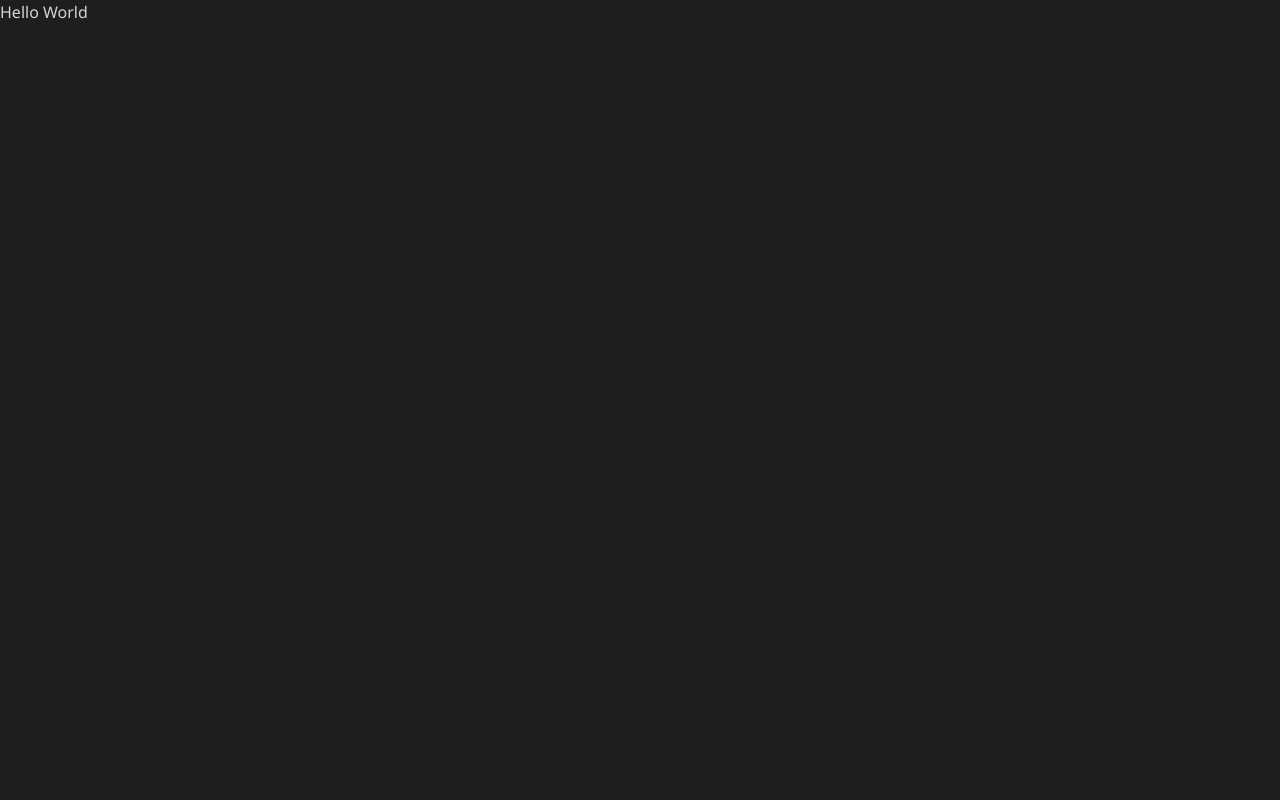
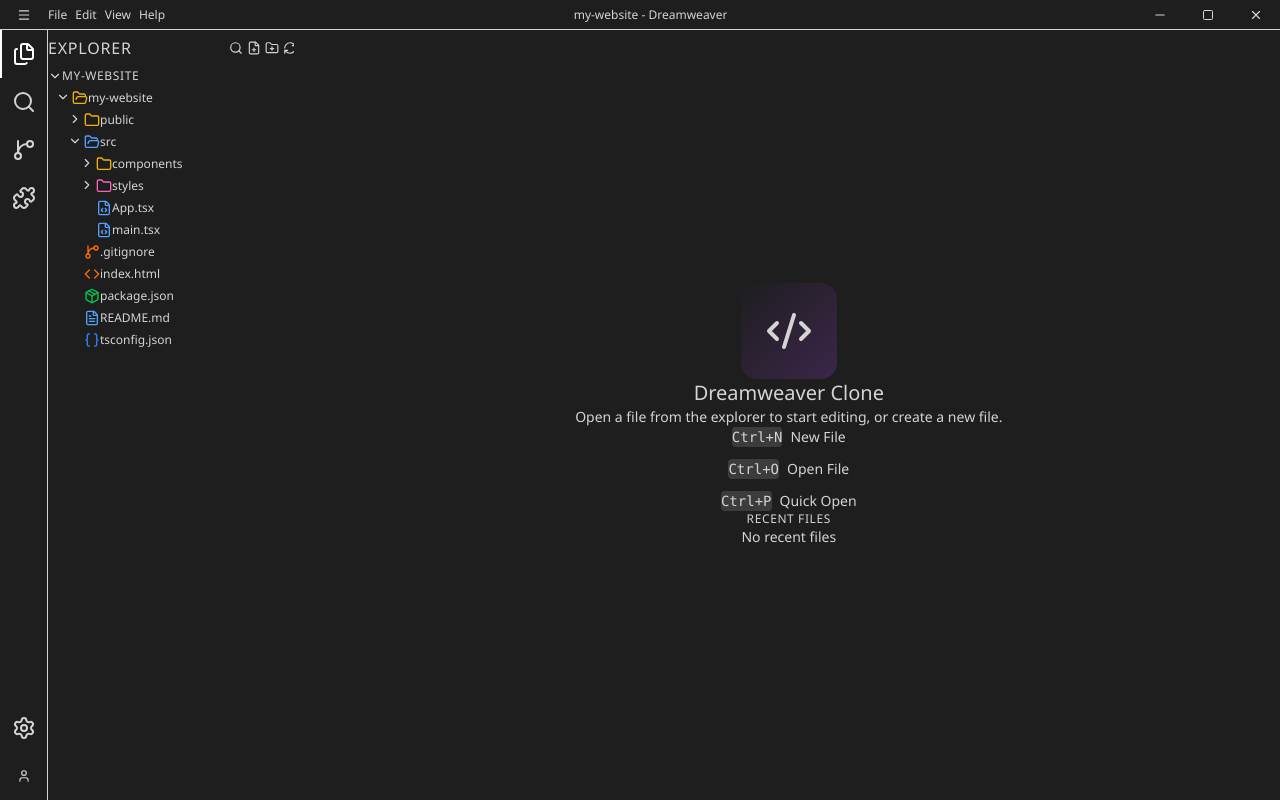
Before and after one commit to StevenGabule/web-adobe-dreamweaver, a React (Vite) app: page / in a window 1280 px wide. Built offline with nearby package versions, Linux system fonts and the light colour scheme.

Commit message:
feat: phase 1 complete

```diff
--- a/src/App.tsx
+++ b/src/App.tsx
@@ -1,8 +1,15 @@
-export default function App() {
+import type React from 'react';
+import { Provider } from 'react-redux';
+import { store } from './app/store';
+import MainLayout from './components/layout/MainLayout';
+
+const App: React.FC = () => {
 
   return (
-    <>
-      <h2>Hello World</h2>
-    </>
+    <Provider store={store}>
+      <MainLayout />
+    </Provider>
   )
 }
+
+export default App;
--- /dev/null
+++ b/src/components/layout/MainLayout.tsx
@@ -0,0 +1,132 @@
+import React from 'react'
+import { Panel, PanelGroup, PanelResizeHandle } from 'react-resizable-panels'
+import { useAppSelector } from '../../hook/useRedux'
+import TitleBar from './TitleBar'
+import ActivityBar from './ActivityBar'
+import Sidebar from './Sidebar'
+import EditorPane from '../../features/editor/EditorPane'
+
+const ResizeHandle: React.FC<{ direction?: 'horizontal' | 'vertical' }> = ({ direction = 'horizontal' }) => (
+	<PanelResizeHandle
+		className={`group relative ${direction === 'horizontal' ? 'w-1 hover:w-1' : 'h-1 hover:h-1'} bg-transparent hover:bg-accent/50 transition-colors duration-150`}>
+		<div
+			className={`
+				absolute bg-panel-border group-hover:bg-accent transition-colors duration-150
+				${direction === 'horizontal' ? 'left-0 top-0 bottom-0 w-px' : 'top-0 left-0 right-0 h-px'}`}
+		/>
+	</PanelResizeHandle>
+)
+
+const MainLayout: React.FC = () => {
+	const { isSidebarCollapsed, isPanelCollapsed } = useAppSelector(state => state.workspace)
+
+	return (
+		<div className='flex flex-col w-screen h-screen overflow-hidden bg-editor-bg'>
+			{/* Title Bar */}
+			<TitleBar />
+
+			{/* Main Content Area */}
+			<div className="flex flex-1 overflow-hidden">
+				{/* Activity Bar */}
+				<ActivityBar />
+
+				{/* Main Panel Group */}
+				<PanelGroup direction='horizontal' className='flex-1'>
+					{!isSidebarCollapsed && (
+						<>
+							<Panel defaultSize={20} minSize={15} maxSize={40} className='bg-sidebar-bg'>
+								<Sidebar />
+							</Panel>
+							<ResizeHandle direction='horizontal' />
+						</>
+					)}
+
+					{/* Editor Area */}
+					<Panel defaultSize={isSidebarCollapsed ? 100 : 80} minSize={30}>
+						<PanelGroup direction='vertical'>
+							{/* Editor */}
+							<Panel defaultSize={isPanelCollapsed ? 100 : 70} minSize={30}>
+								<EditorPane />
+							</Panel>
+
+							{/* Bottom Panel (Terminal, Problems, etc.) */}
+							{!isPanelCollapsed && (
+								<>
+									<ResizeHandle direction='vertical' />
+									<Panel defaultSize={30} minSize={10} maxSize={50}>
+										<BottomPanel />
+									</Panel>
+								</>
+							)}
+						</PanelGroup>
+					</Panel>
+				</PanelGroup>
+			</div>
+		</div>
+	)
+}
+
+const BottomPanel: React.FC = () => {
+	const [activeTab, setActiveTab] = React.useState<'problems' | 'output' | 'terminal' | 'debug'>('terminal');
+
+	const tabs = [
+		{ id: 'problems' as const, label: 'Problems', count: 0 },
+		{ id: 'output' as const, label: 'Output' },
+		{ id: 'terminal' as const, label: 'Terminal' },
+		{ id: 'debug' as const, label: 'Debug' },
+	]
+
+	return (
+		<div className='flex flex-col h-full border-t bg-panel-bg border-panel-border'>
+			{/* Panel Header */}
+			<div className="flex items-center px-2 border-b border-panel-border h-8.75">
+				<div className="flex items-center gap-0">
+					{tabs.map((tab) => (
+						<button
+							key={tab.id}
+							onClick={() => setActiveTab(tab.id)}
+							className={`px-3 py-1.5 text-xs uppercase tracking-wider border-b-2 transition-colors ${activeTab === tab.id ? 'text-editor-fg border-accent' : 'text-sidebar-fg/50 border-transparent hover:text-sidebar-fg'}`}
+						>
+							{tab.label}
+							{tab.count !== undefined && (
+								<span className='mb-1.5 px-1.5 py-0.5 bg-panel-border rounded-full text-xxs'>
+									{tab.count}
+								</span>
+							)}
+						</button>
+					))}
+				</div>
+			</div>
+
+			{/* Panel Content */}
+			<div className="flex-1 p-2 overflow-auto font-mono text-xs">
+				{activeTab === 'terminal' && (
+					<div className='text-success'>
+						<p>Welcome to Dreamweaver Clone terminal</p>
+						<p className="text-sidebar-fg/50">$ _</p>
+					</div>
+				)}
+
+				{activeTab === 'problems' && (
+					<div className='py-8 text-center text-sidebar-fg/50'>
+						No problems detected
+					</div>
+				)}
+
+				{activeTab === 'output' && (
+					<div className='py-8 text-center text-sidebar-fg/50'>
+						No output
+					</div>
+				)}
+
+				{activeTab === 'debug' && (
+					<div className='py-8 text-center text-sidebar-fg/50'>
+						Debug console is empty
+					</div>
+				)}
+			</div>
+		</div>
+	)
+}
+
+export default MainLayout
--- a/src/components/layout/TitleBar.tsx
+++ b/src/components/layout/TitleBar.tsx
@@ -17,7 +17,7 @@
 		parts.push(currentProject.name)
 	}
 
-	parts.push('Dreamweaver clone')
+	parts.push('Dreamweaver')
 
 	const title = parts.join(' - ');
 
@@ -41,36 +41,22 @@
 	];
 
 	return (
-		<div className='
-      flex items-center h-7.5
-      bg-titlebar-bg
-      border-b border-panel-border
-      select-none
-      app-drag'>
+		<div className='flex items-center h-7.5 bg-titlebar-bg border-b border-panel-border select-none app-drag'>
 			{/* Menu Button (for when in browser) */}
 			<button className='flex items-center justify-center w-12 h-full hover:bg-hover app-no-drag'>
 				<Menu size={14} className='text-sidebar-fg/70' />
 			</button>
 
 			{/* Menu Items */}
-			<div className="flex items-center gap-0 app-no-drag">
+			<div className="flex items-center gap-2 app-no-drag">
 				{menuItems.map((menu) => (
 					<div key={menu.label} className='relative group'>
 						<button className='px-3 h-7.5 text-xs text-sidebar-fg/90 hover:bg-hover'>{menu.label}</button>
 
 						{/* Dropdown (simple hover implementation) */}
-						<div className='
-              hidden group-hover:block
-              absolute top-full left-0 z-50
-              min-w-50 py-1
-              bg-[#3c3c3c] border border-[#454545]
-              shadow-xl rounded-b-md
-							'>
+						<div className='hidden group-hover:block absolute top-full left-0 z-50 min-w-50 py-1 bg-[#3c3c3c] border border-[#454545] shadow-xl rounded-b-md'>
 							{menu.items.map((item, idx) => (
-								<button key={idx} className='
-                    w-full px-4 py-1.5 text-left text-xs
-                    text-editor-fg hover:bg-accent
-									'>
+								<button key={idx} className='w-full px-4 py-1.5 text-left text-xs text-editor-fg hover:bg-red'>
 									{item}
 								</button>
 							))}
--- a/src/features/editor/EditorPane.tsx
+++ b/src/features/editor/EditorPane.tsx
@@ -1,5 +1,148 @@
+import type React from 'react';
 import { useAppDispatch, useAppSelector } from '../../hook/useRedux';
+import { Code2, Columns, FileCode } from 'lucide-react';
+import { setSplitView } from './editorSlice';
+import EditorTabs from './EditorTabs';
+import MonacoEditor from './MonacoEditor';
+import EditorStatusBar from './EditorStatusBar';
 
-export default function EditorPane() {
-	const dispatch = useAppDispatch()
+const EditorPane: React.FC = () => {
+	const dispatch = useAppDispatch();
+	const { openFiles, activeFileId, splitMode, secondaryActiveFileId } = useAppSelector(state => state.editor)
+
+	// Empty state when no files are open
+	if (openFiles.length === 0) {
+		return (
+			<div className='flex flex-col h-full bg-editor-bg'>
+				<div className="flex items-center justify-center flex-1">
+					<div className="text-center">
+						<div className="flex justify-center mb-6">
+							<div className="flex items-center justify-center w-24 h-24 rounded-2xl bg-linear-to-br from-accent/20 to-purple-500/20">
+								<Code2 size={48} className='text-accent/50' />
+							</div>
+						</div>
+						<h2 className="mb-2 text-xl font-light text-editor-fg/70">
+							Dreamweaver Clone
+						</h2>
+						<p className="max-w-md mb-8 text-sm text-sidebar-fg/50">
+							Open a file from the explorer to start editing, or create a new file.
+						</p>
+
+						{/* Quick Actions */}
+						<div className="flex flex-col items-center gap-3 text-sm">
+							<div className="flex items-center gap-2 text-sidebar-fg/50">
+								<span className="px-2 py-0.5 bg-[#3c3c3c] rounded text-xxs font-mono">
+									Ctrl+N
+								</span>
+								<span>New File</span>
+							</div>
+
+							<div className="flex items-center gap-2 text-sidebar-fg/50">
+								<span className="px-2 py-0.5 bg-[#3c3c3c] rounded text-xxs font-mono">
+									Ctrl+O
+								</span>
+								<span>Open File</span>
+							</div>
+
+							<div className="flex items-center gap-2 text-sidebar-fg/50">
+								<span className="px-2 py-0.5 bg-[#3c3c3c] rounded text-xxs font-mono">
+									Ctrl+P
+								</span>
+								<span>Quick Open</span>
+							</div>
+						</div>
+
+						{/* Recent Files Section (placeholder) */}
+						<div className="mt-10">
+							<h3 className="mb-3 text-xs font-medium tracking-wider uppercase text-sidebar-fg/40">Recent Files</h3>
+							<div className="flex flex-col items-center gap-1 text-sm text-sidebar-fg/30">
+								<span>
+									No recent files
+								</span>
+							</div>
+						</div>
+					</div>
+				</div>
+			</div>
+		);
+	}
+
+	return (
+		<div className='flex flex-col h-full bg-editor-bg'>
+			{/* Editor Toolbar */}
+			<div className="flex items-center justify-between border-b bg-titlebar-bg border-panel-border">
+				<EditorTabs />
+
+				{/* Split view controls */}
+				<div className="flex items-center gap-1 px-2">
+					<button
+						onClick={() => dispatch(setSplitView('none'))}
+						className={`p-1.5 rounded ${splitMode === 'none' ? 'bg-accent' : 'hover:bg-hover'}`}
+						title='Single Editor'
+					>
+						<FileCode size={14} className='text-editor-fg/70' />
+					</button>
+					<button
+						onClick={() => dispatch(setSplitView('vertical'))}
+						className={`p-1.5 rounded ${splitMode === 'vertical' ? 'bg-accent' : 'hover:bg-hover'}`}
+						title='Split Vertically'
+					>
+						<Columns size={14} className='text-editor-fg/70' />
+					</button>
+					<button
+						onClick={() => dispatch(setSplitView('horizontal'))}
+						className={`p-1.5 rounded ${splitMode === 'horizontal' ? 'bg-accent' : 'hover:bg-hover'}`}
+						title='Split Horizontal'
+					>
+						<Columns size={14} className='text-editor-fg/70' />
+					</button>
+				</div>
+			</div>
+
+			{/* Editor content */}
+			<div className="flex-1 overflow-hidden">
+				{splitMode === 'none' ? (
+					// Single Editor
+					activeFileId && <MonacoEditor fileId={activeFileId} />
+				) : splitMode === 'vertical' ? (
+					// Vertical split(side by side)
+					<div className='flex h-full'>
+						<div className="flex-1 border-r border-panel-border">
+							{activeFileId && <MonacoEditor fileId={activeFileId} />}
+						</div>
+						<div className="flex-1">
+							{secondaryActiveFileId ? (
+								<MonacoEditor fileId={secondaryActiveFileId} />
+							) : (
+								<div className='flex items-center justify-center h-full text-sm text-sidebar-fg/30'>
+									Open a file in this pane
+								</div>
+							)}
+						</div>
+					</div>
+				) : (
+					// Horizontal split (stacked)
+					<div className='flex flex-col h-full'>
+						<div className="flex-1 border-b border-panel-border">
+							{activeFileId && <MonacoEditor fileId={activeFileId} />}
+						</div>
+						<div className="flex-1">
+							{secondaryActiveFileId ? (
+								<MonacoEditor fileId={secondaryActiveFileId} />
+							) : (
+								<div className='flex items-center justify-center h-full text-sm text-sidebar-fg/30'>
+									Open a file in this pane.
+								</div>
+							)}
+						</div>
+					</div>
+				)}
+			</div>
+
+			{/* Status Bar */}
+			<EditorStatusBar />
+		</div>
+	)
 }
+
+export default EditorPane;
```
